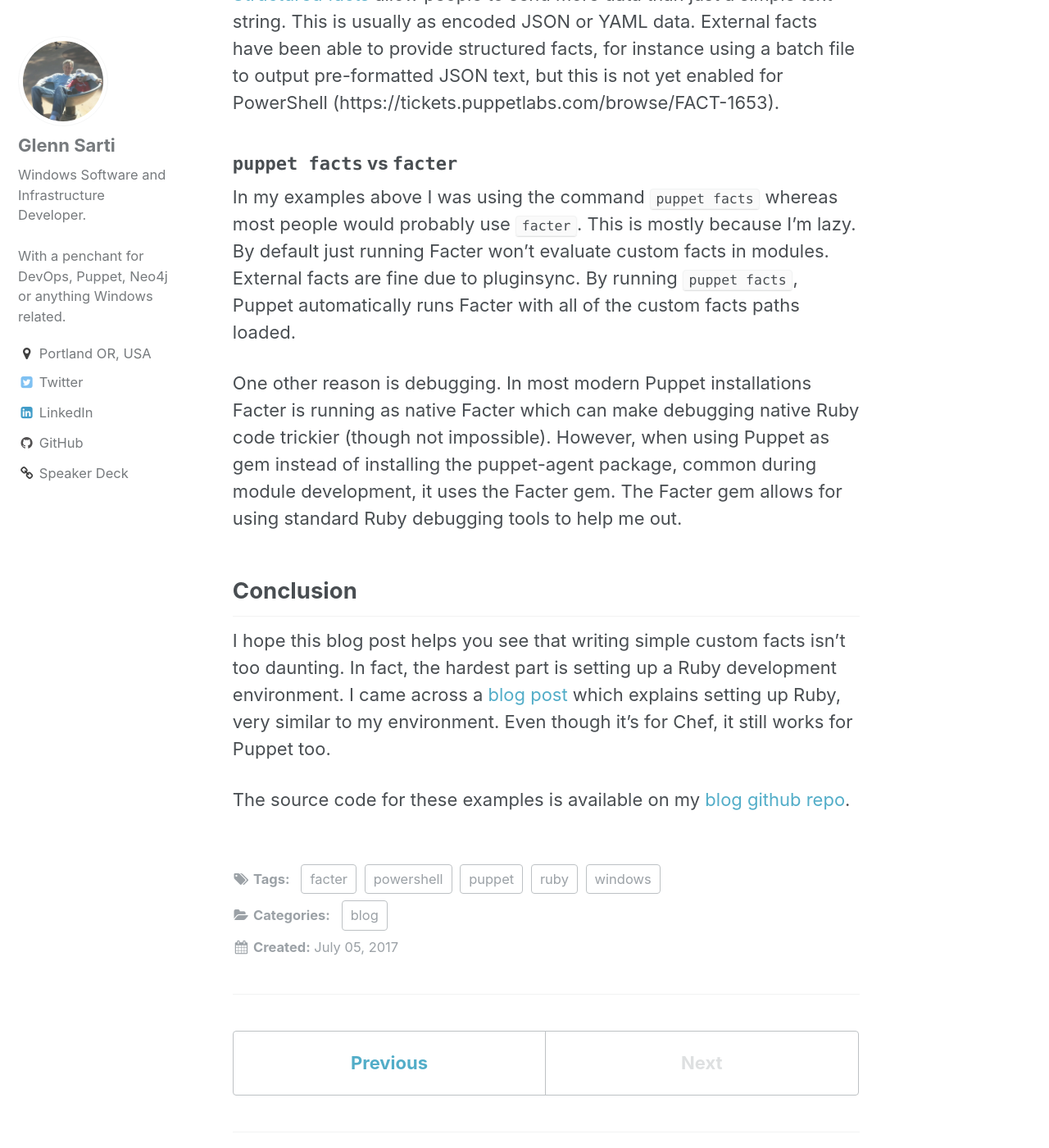
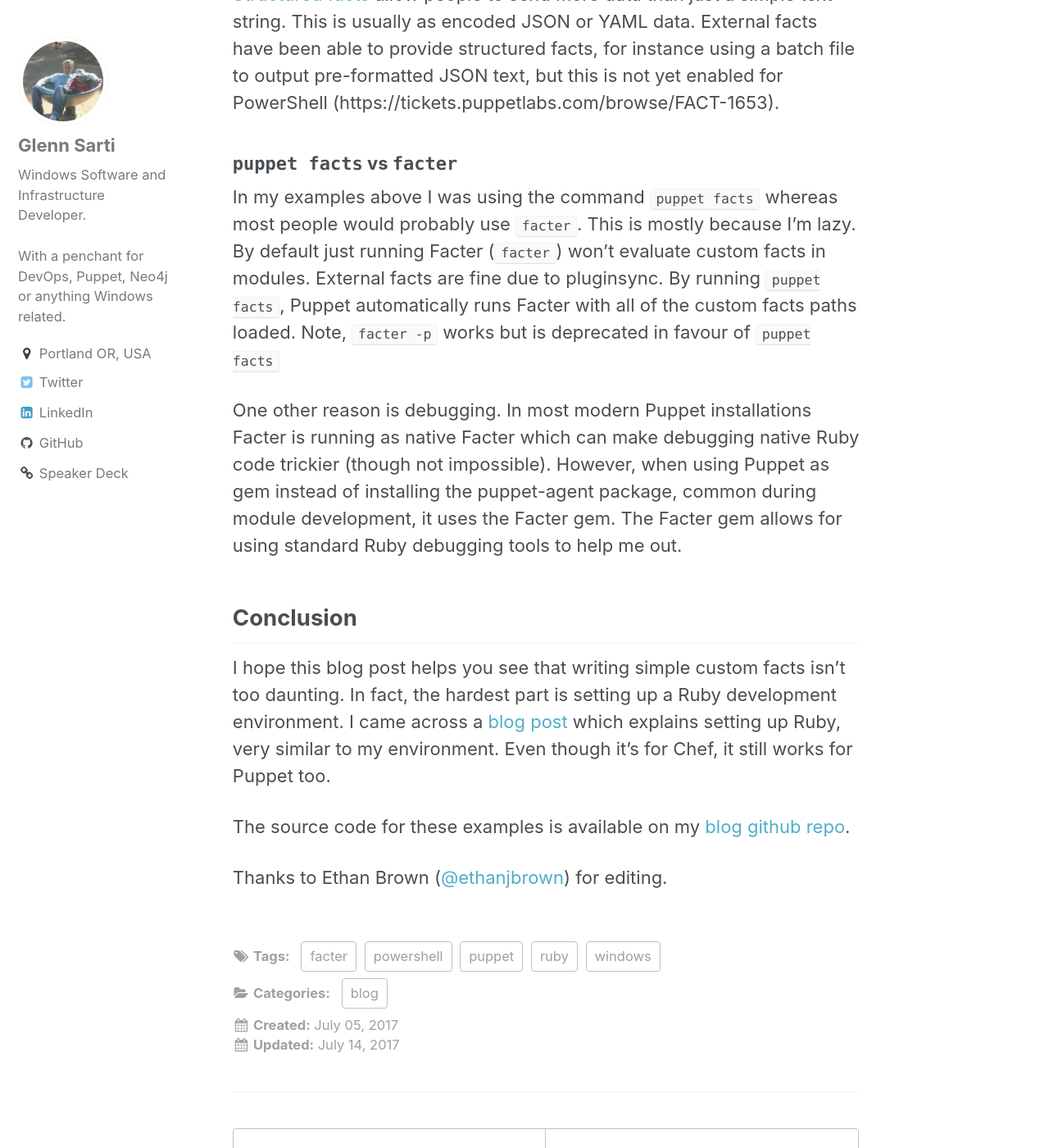
Before and after one commit to glennsarti/glennsarti.github.io, a Jekyll site: the page built from _posts/2017-07-05-puppet-ruby-facts.md, in a window 1280 px wide and 1400 px high, scrolled down 12606 px. Shown: the whole window at 82% size. Built offline with Jekyll 4.4.1, drawn with Linux system fonts in a browser that asks for light colours; comment, search, counter and statistics services are not loaded.

Commit message:
Update ruby facts post and credit Ethan Brown

```diff
--- a/_posts/2017-07-05-puppet-ruby-facts.md
+++ b/_posts/2017-07-05-puppet-ruby-facts.md
@@ -14,6 +14,7 @@ tags:
   - puppet
   - facter
   - powershell
+modified: 2017-07-14
 ---
 
 {% include toc icon="tags" %}
@@ -22,7 +23,7 @@ tags:
 
 Puppet uses a tool called [Facter](https://docs.puppet.com/facter/latest/index.html) to gather system information during a Puppet run.
 
-> Facter is Puppet’s cross-platform system profiling library. It discovers and reports per-node facts, which are available in your Puppet manifests as variables.
+> Facter is Puppet's cross-platform system profiling library. It discovers and reports per-node facts, which are available in your Puppet manifests as variables.
 
 There are some [core facts](https://docs.puppet.com/facter/latest/core_facts.html) which are processed on all operating systems, but two additional types of facts can be used to extend facter; External Facts and Custom Facts.
 
@@ -356,7 +357,7 @@ and this would output a single string , instead of a number:
 
 ### `puppet facts` vs `facter`
 
-In my examples above I was using the command `puppet facts` whereas most people would probably use `facter`.  This is mostly because I'm lazy.  By default just running Facter won't evaluate custom facts in modules.  External facts are fine due to pluginsync.  By running `puppet facts`, Puppet automatically runs Facter with all of the custom facts paths loaded.
+In my examples above I was using the command `puppet facts` whereas most people would probably use `facter`.  This is mostly because I'm lazy.  By default just running Facter (`facter`) won't evaluate custom facts in modules.  External facts are fine due to pluginsync.  By running `puppet facts`, Puppet automatically runs Facter with all of the custom facts paths loaded.  Note, `facter -p` works but is deprecated in favour of `puppet facts`
 
 One other reason is debugging.  In most modern Puppet installations Facter is running as native Facter which can make debugging native Ruby code trickier (though not impossible).  However, when using Puppet as gem instead of installing the puppet-agent package, common during module development, it uses the Facter gem. The Facter gem allows for using standard Ruby debugging tools to help me out.
 
@@ -365,3 +366,5 @@ One other reason is debugging.  In most modern Puppet installations Facter is ru
 I hope this blog post helps you see that writing simple custom facts isn't too daunting.  In fact, the hardest part is setting up a Ruby development environment.  I came across a [blog post](https://blog.turtlesystems.co.uk/2017/06/28/Managing-Multiple-Rubies-on-Windows/) which explains setting up Ruby, very similar to my environment.  Even though it's for Chef, it still works for Puppet too.
 
 The source code for these examples is available on my [blog github repo](https://github.com/glennsarti/code-glennsarti.github.io/tree/master/customfacts).
+
+Thanks to Ethan Brown ([@ethanjbrown](https://twitter.com/ethanjbrown)) for editing.
```
